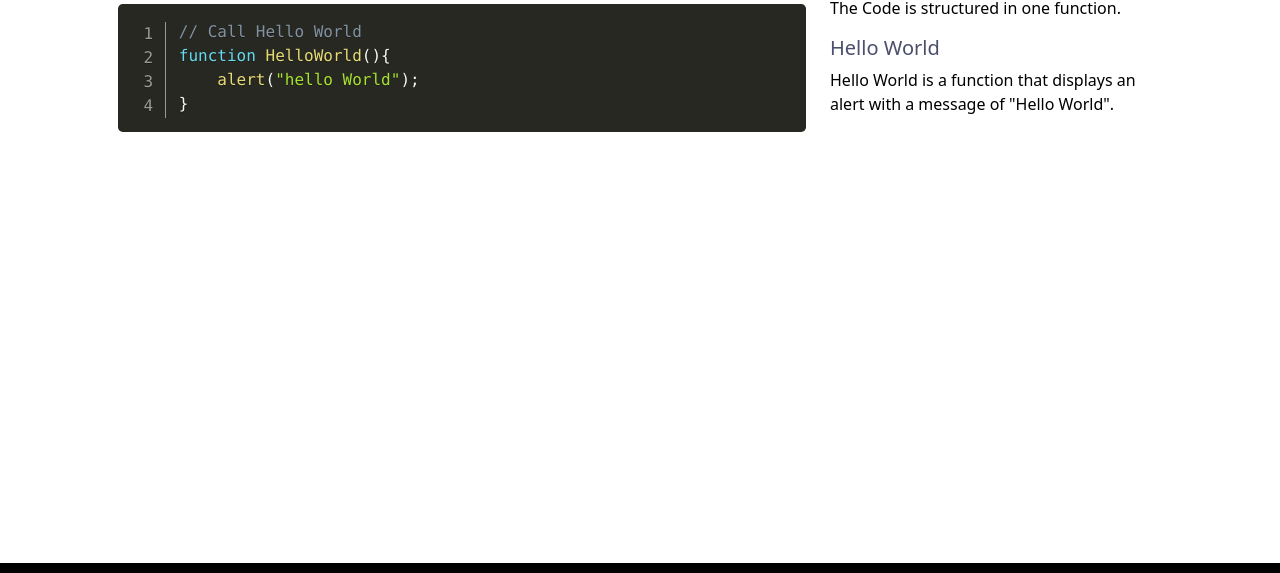
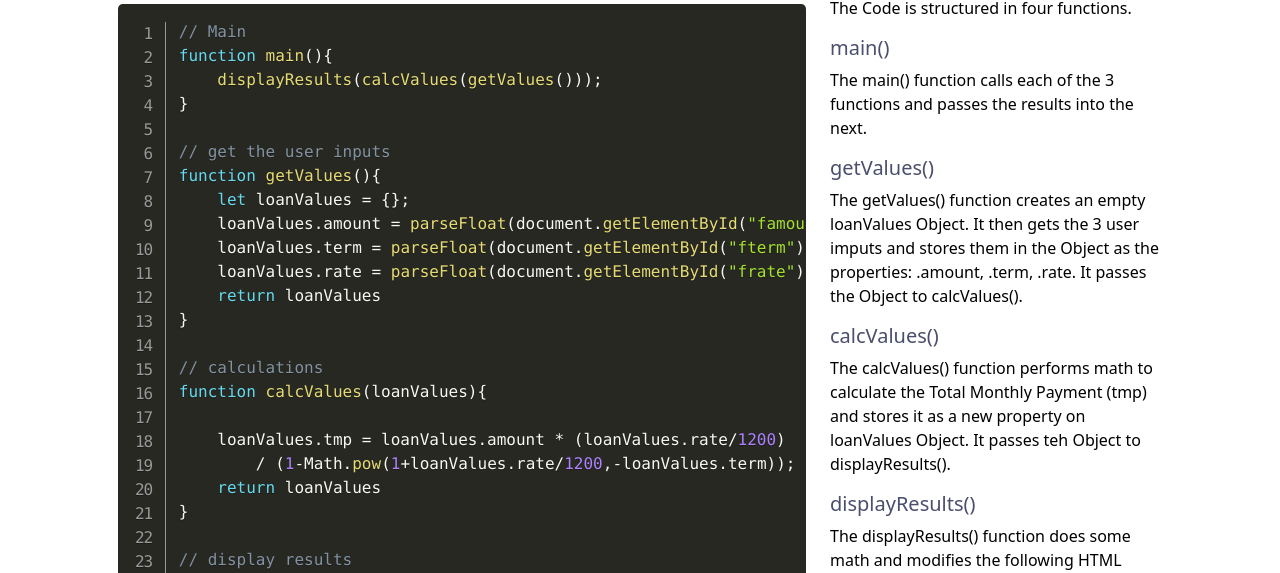
Before and after one commit to henricksone/LoanCalc, a plain HTML site: page code.html in a window 1280 px wide. Shown: the part 147-720 px from the top of the page. Drawn offline with nearby package versions, Linux system fonts and the light colour scheme.

Commit message:
comment on the code

```diff
--- a/code.html
+++ b/code.html
@@ -59,16 +59,78 @@
            <div class="row row-cols-1 row-cols-lg-2">
                <div class="col-lg-8">
                    <pre class="line-numbers"><code class="language-javascript">
-                    // Call Hello World
-                    function HelloWorld(){
-                        alert("hello World");
-                    }
+
+// Main
+function main(){
+    displayResults(calcValues(getValues()));
+}
+
+// get the user inputs
+function getValues(){
+    let loanValues = {};
+    loanValues.amount = parseFloat(document.getElementById("famount").value);
+    loanValues.term = parseFloat(document.getElementById("fterm").value);
+    loanValues.rate = parseFloat(document.getElementById("frate").value);
+    return loanValues
+}
+
+// calculations
+function calcValues(loanValues){
+
+    loanValues.tmp = loanValues.amount * (loanValues.rate/1200)
+        / (1-Math.pow(1+loanValues.rate/1200,-loanValues.term));
+    return loanValues
+}
+
+// display results
+function displayResults(loanValues){
+    document.getElementById("tmp").innerHTML = `$${(loanValues.tmp).toFixed(2)}`;
+    document.getElementById("amt").innerHTML = `$${(loanValues.amount).toFixed(2)}`;
+    document.getElementById("int").innerHTML = `$${((loanValues.tmp *loanValues.term)-loanValues.amount).toFixed(2)}`;
+    document.getElementById("cst").innerHTML = `$${(loanValues.tmp * loanValues.term).toFixed(2)}`;
+    let balance = parseFloat(loanValues.amount);
+    let totint = parseFloat(0);
+    let resultTable = "";
+    for (let i = 1; i &lt;= loanValues.term; i++) {
+        let month = i;
+        let payment = parseFloat(loanValues.tmp);
+        let principle = parseFloat(loanValues.tmp-balance*loanValues.rate/1200);
+        let interest = parseFloat(balance*loanValues.rate/1200);
+        totint += interest;
+        balance = (balance-principle);
+        resultTable += `&lt;tr>&lt;td>${month}&lt;/td>&lt;td>${payment.toFixed(2)}&lt;/td>&lt;td>${principle.toFixed(2)}&lt;/td>
+            &lt;td>${interest.toFixed(2)}&lt;/td>&lt;td>${totint.toFixed(2)}&lt;/td>&lt;td>${balance.toFixed(2)}&lt;/td>&lt;/tr>`
+
+    };
+    document.getElementById("resultTable").innerHTML = resultTable;
+}
+
                    </code></pre>
                </div>
                <div class="col-lg-4">
-                   <p>The Code is structured in one function.</p>
-                   <h5>Hello World</h5>
-                   <p>Hello World is a function that displays an alert with a message of "Hello World".</p>
+                   <p>The Code is structured in four functions.</p>
+                   <h5>main()</h5>
+                   <p>The main() function calls each of the 3 functions and passes the results into
+                       the next.
+                   </p>
+                   <h5>getValues()</h5>
+                   <p>The getValues() function creates an empty loanValues Object. It then gets the 3
+                       user imputs and stores them in the Object as the properties: .amount, .term,
+                        .rate.  It passes the Object to calcValues().
+                   </p>
+                   <h5>calcValues()</h5>
+                   <p>The calcValues() function performs math to calculate the Total Monthly Payment (tmp)
+                       and stores it as a new property on loanValues Object. It passes teh Object to
+                       displayResults().
+                   </p>
+                   <h5>displayResults()</h5>
+                   <p>The displayResults() function does some math and modifies the following HTML Elements:
+                       .tmp (total monthly payment), .amt (total principle), .int (total interest), and
+                       .cst (total cost). <br><br> To make the amoritization table, it loops through the
+                       number of months, calculates the payment, principle, and interest, running interest,
+                       and running balance and then creates a row in a table that is saved to a variable
+                       resultTable. When the loop exits, the Table is pushed to the HTML.
+                   </p>
                </div>
            </div>
        </div>
```
